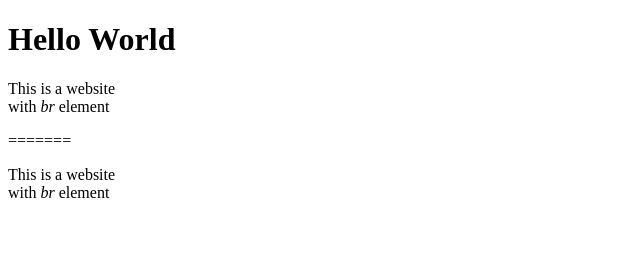
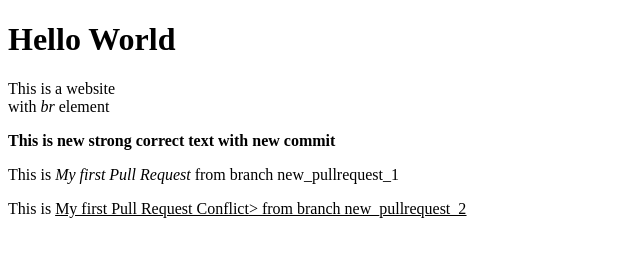
Before and after one commit to Ledzen1/-LAB_1.1, a plain HTML site: page index.html in a window 1280 px wide. Shown: the whole page, without its empty margins (0-640 px from the left). Drawn offline with Linux system fonts and the light colour scheme.

Commit message:
My first Pull Request Conflict from branch new_pullrequest_2

```diff
--- a/index.html
+++ b/index.html
@@ -2,22 +2,32 @@
 
 <html lang="en">
 
+
+
 <head>
 
-<meta charset="utf-8">
+  <meta charset="utf-8">
 
-<title>Hello World</title>
+  <title>Hello World</title>
 
 </head>
 
+
+
 <body>
 
-<h1>Hello World</h1>
+  <h1>Hello World</h1>
 
-<p>This is a website<br>with <em>br</em> element</p>
+  <p>This is a website<br>with <em>br</em> element</p>
+
+  <p><strong>This is new strong correct text with new commit</strong></p>
+
+  <p>This is <em>My first Pull Request</em> from branch new_pullrequest_1</p>
+
+  <p>This is <u>My first Pull Request Conflict<u>> from branch new_pullrequest_2</p>
 
 </body>
-=======
-<p>This is a website<br>with <em>br</em> element</p></body>
+
+
 
 </html>
```
